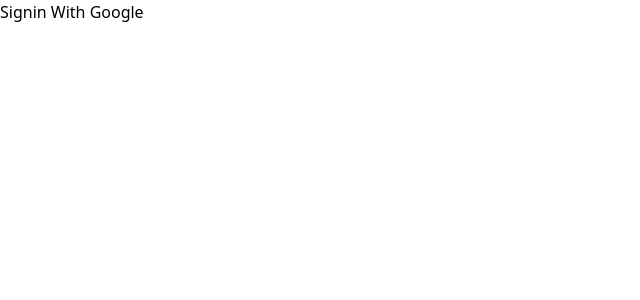
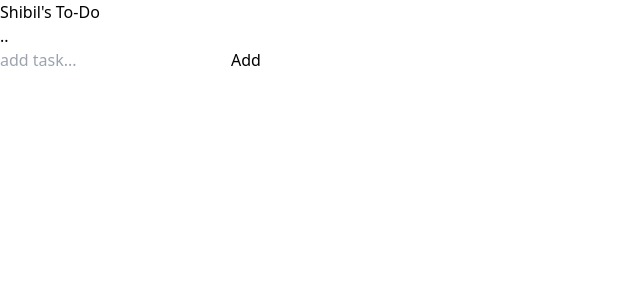
Before and after one commit to shibil-thora/Todo-List-With-Backend, a React (Vite) app in the folder frontend/: page / in a window 1280 px wide. Before the commit this address led to /login/. Shown: the top 300 px of the page, without its empty margins (0-640 px from the left). Built offline with nearby package versions, Linux system fonts and the light colour scheme.

Commit message:
removed unwanted consoles

```diff
--- a/frontend/src/Components/Navbar/Navbar.jsx
+++ b/frontend/src/Components/Navbar/Navbar.jsx
@@ -24,7 +24,7 @@
         </div> */}
         <div className="flex items-center">
           <button
-          onClick={() => setShowProfile(true)}
+          onClick={() => setShowProfile(false)}
            className="bg-fuchsia-900 hover:bg-fuchsia-700 text-xl active:bg-fuchsia-800 text-white px-5 py-2 rounded-full">
             {state.user.email ? state.user.email[0] : '..'}
           </button>
--- a/frontend/src/Components/Pages/Home.jsx
+++ b/frontend/src/Components/Pages/Home.jsx
@@ -15,12 +15,6 @@
   const email = 'nice@gmail.com';
 
   useEffect(() => {
-    if (!state.user.is_authenticated) {
-      navigate('/login/')
-    }
-  }, [])
-
-  useEffect(() => {
     // getToDoList().then((res) => {
     //   setTasks(res.data)
     // })
@@ -32,7 +26,7 @@
         newTaskState.push({id: i, ...getTaskObj(taskArray[i])});
       }
     }
-    console.log(newTaskState)
+
     setTasks(newTaskState);
 
   }, [])
@@ -58,7 +52,7 @@
       const requiredString = `${singleObj.task}&${singleObj.completed ? 1 : 0}`
       output += requiredString + '^'
     }
-    console.log(output)
+
     return output
   }
 
@@ -97,7 +91,7 @@
       const index = newTasks.findIndex((task) => task.id == editQuery.id)
       newTasks[index] = {...newTasks[index], task:editQuery.task}
       setTasks(newTasks);
-      console.log(newTasks, 'submitted')
+
       const storage_str = getStoreString(newTasks);
       localStorage.setItem(email, storage_str);
       setShowEditForm(false)
```
